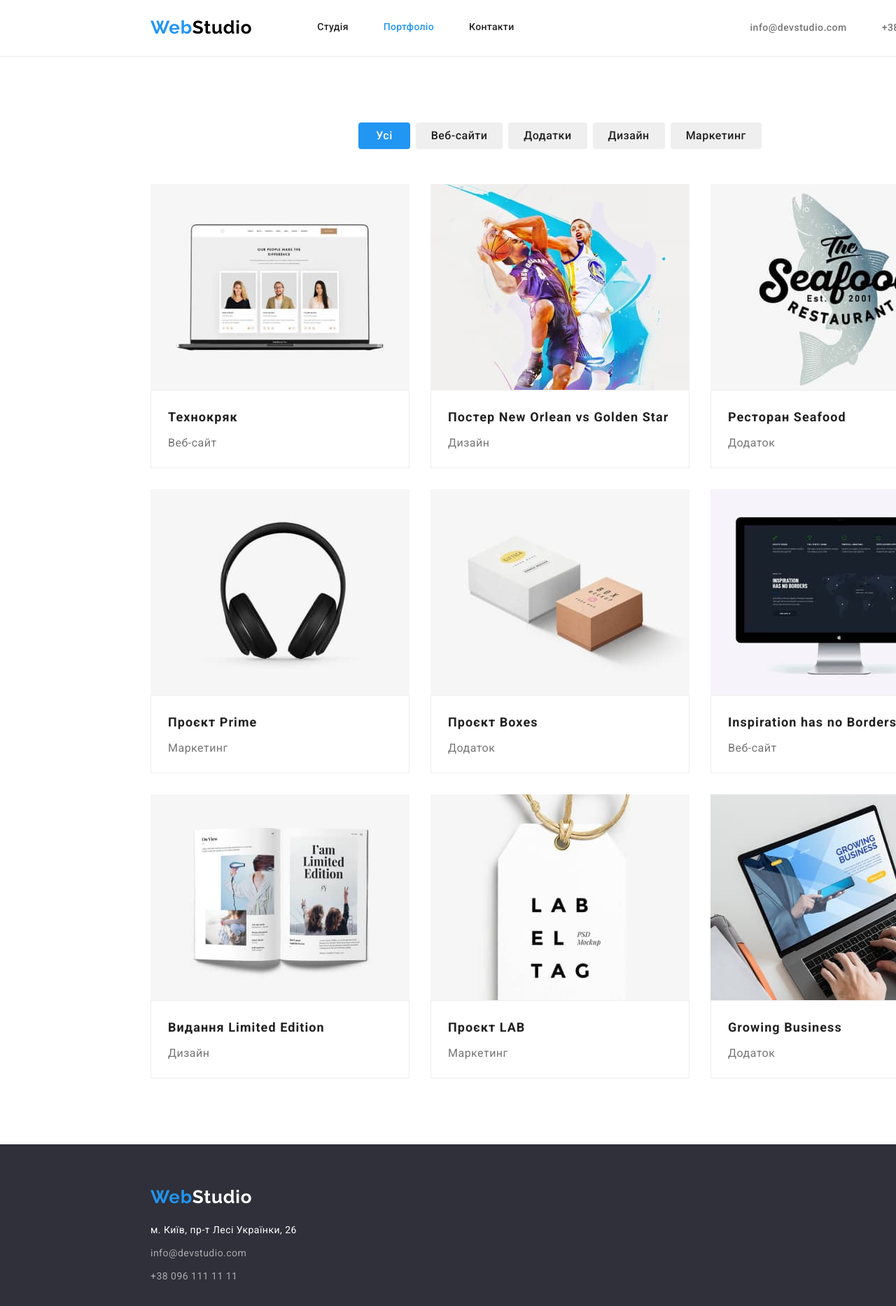
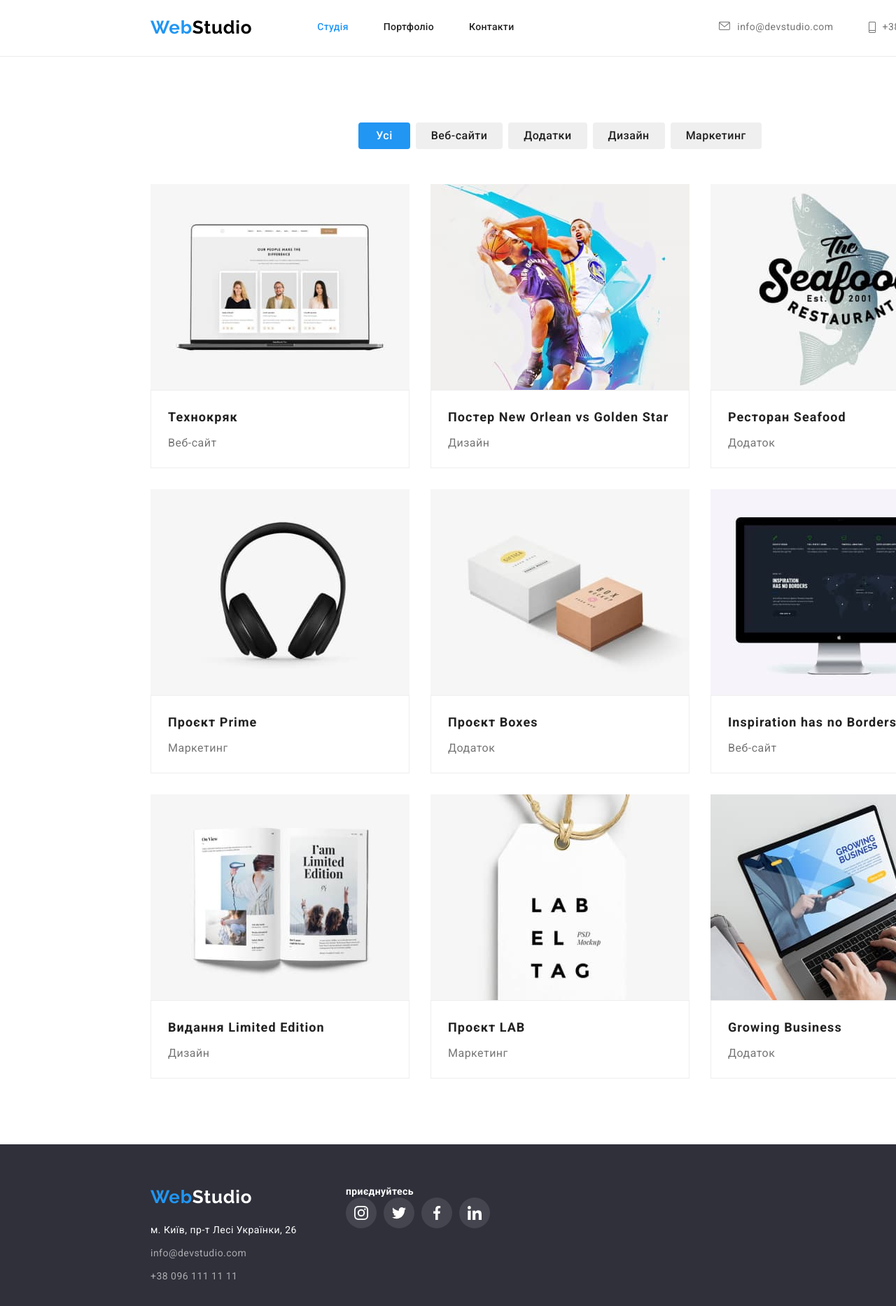
Before and after one commit to xUNKINDx/goit-markup-hw-04, a plain HTML site: page portfolio.html in a window 1280 px wide. Shown: the top 1866 px of the page at 70% size. Drawn offline with nearby package versions, Linux system fonts and the light colour scheme.

Commit message:
rework 2

```diff
--- a/css/styles.css
+++ b/css/styles.css
@@ -177,7 +177,7 @@ a:link
 }
 
 .auth-nav .link {
-    font-weight: 500;
+    display: flex;
     font-size: 14px;
     line-height: 1.14;
 
@@ -201,6 +201,8 @@ a:link
 
 .icon-gmail,
 .icon-vector {
+    align-items: center;
+    margin-right: 10px;
     fill: var(--primary-text-color);
 }
 
@@ -448,13 +450,13 @@ a:link
     margin-left: 30px;
 }
 
-.clients-item:hover,
-.clients-item:focus {
+.clients-link:hover,
+.clients-link:focus {
     border: 1px solid #2196F3;
     border-radius: 4px;
 }
 
-.clients-item {
+.clients-link {
     display: flex;
     padding: 16px 32px;
     width: 170px;
@@ -463,8 +465,8 @@ a:link
     border-radius: 4px;
 }
 
-.clients-svg:focus,
-.clients-svg:hover {
+.clients-link:focus > svg,
+.clients-link:hover > svg{
     fill: #2196F3;
 }
 
--- a/portfolio.html
+++ b/portfolio.html
@@ -17,14 +17,26 @@
             <nav class="main-nav">
                 <a href="./index.html" class="logo"><span class="logo-first">Web</span>Studio</a>
                 <ul class="site-nav">
-                    <li class="item"><a href="./index.html" class="link">Студія</a></li>
-                    <li class="item"><a href="./portfolio.html" class="link current">Портфоліо</a></li>
+                    <li class="item"><a href="./index.html" class="link current">Студія</a></li>
+                    <li class="item"><a href="./portfolio.html" class="link">Портфоліо</a></li>
                     <li class="item"><a href="" class="link">Контакти</a></li>
                 </ul>
             </nav>
-            <ul class="auth-nav ">
-                <li class="item"><a href="mailto:info@devstudio.com" class="link">info@devstudio.com</a></li>
-                <li class="item"><a href="tel:+380961111111" class="link">+38 096 111 11 11</a></li>
+            <ul class="auth-nav">
+                <li class="item">
+                    <a href="mailto:info@devstudio.com" class="link">
+                        <svg class="icon-gmail">
+                            <use href="./images/icons.svg#gmail"></use>
+                        </svg>
+                    info@devstudio.com</a>
+                </li>
+                <li class="item">
+                    <a href="tel:+380961111111" class="link">
+                        <svg class="icon-vector">
+                            <use href="./images/icons.svg#vector"></use>
+                        </svg>
+                    +38 096 111 11 11</a>
+                </li>
             </ul>
         </div>
     </header>
@@ -118,7 +130,8 @@
         </section>
     </main>
     <footer class="footer">
-        <div class="container">
+        <div class="container container-footer">
+            <div>
                 <a href="./index.html" class="logo-footer"><span class="logo-first">Web</span>Studio</a>
                 <address class="contacts">
                     <ul class="contacts-list">
@@ -134,7 +147,40 @@
                     </ul>
                 </address>
             </div>
-
+            <div class="connect-block">
+                <h2 class="connect-block-title">приєднуйтесь</h2>
+                <ul class="connect">
+                    <li class="connect-item">
+                        <a href="https://www.instagram.com/" class="connect-link">
+                            <svg class="connect-svg">
+                                <use href="./images/icons.svg#instagram-1"></use>
+                            </svg>
+                        </a>
+                    </li>
+                    <li class="connect-item">
+                        <a href="https://www.twitter.com/" class="connect-link">
+                            <svg class="connect-svg">
+                                <use href="./images/icons.svg#twitter"></use>
+                            </svg>
+                        </a>
+                    </li>
+                    <li class="connect-item">
+                        <a href="https://www.facebook.com/" class="connect-link">
+                            <svg class="connect-svg">
+                                <use href="./images/icons.svg#facebook"></use>
+                            </svg>
+                        </a>
+                    </li>
+                    <li class="connect-item">
+                        <a href="https://www.linkedin.com/" class="connect-link">
+                            <svg class="connect-svg">
+                                <use href="./images/icons.svg#linkedin"></use>
+                            </svg>
+                        </a>
+                    </li>
+                </ul>
+            </div>
+        </div>
     </footer>
 </body>
 </html>
```
Lines whose indentation alone changed are shown as unchanged.
